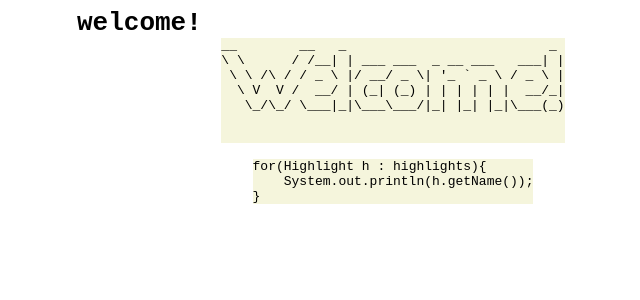
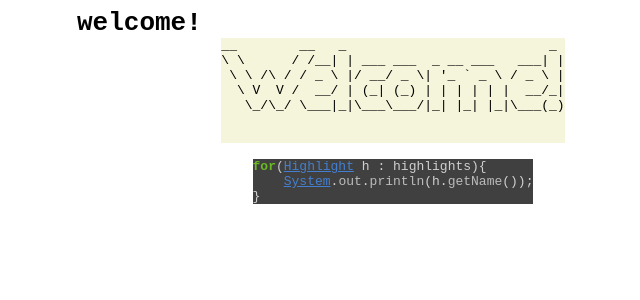
Before and after one commit to greg0rys/gregsn0tes, a Jekyll site: the page built from welcome.md, in a window 1280 px wide. Shown: the top 300 px of the page, without its empty margins (247-887 px from the left). Built offline with Jekyll 4.4.1, drawn with Linux system fonts in a browser that asks for light colours.

Commit message:
adding syntax highlighting

```diff
--- a/_layouts/posts.html
+++ b/_layouts/posts.html
@@ -14,6 +14,7 @@
         }
     </style>
     <title>{{ page.title }}</title>
+    <link rel="stylesheet" href="./assets/css/main.css" />
 </head>
 <h1>{{ page.title }}</h1>
 
```
